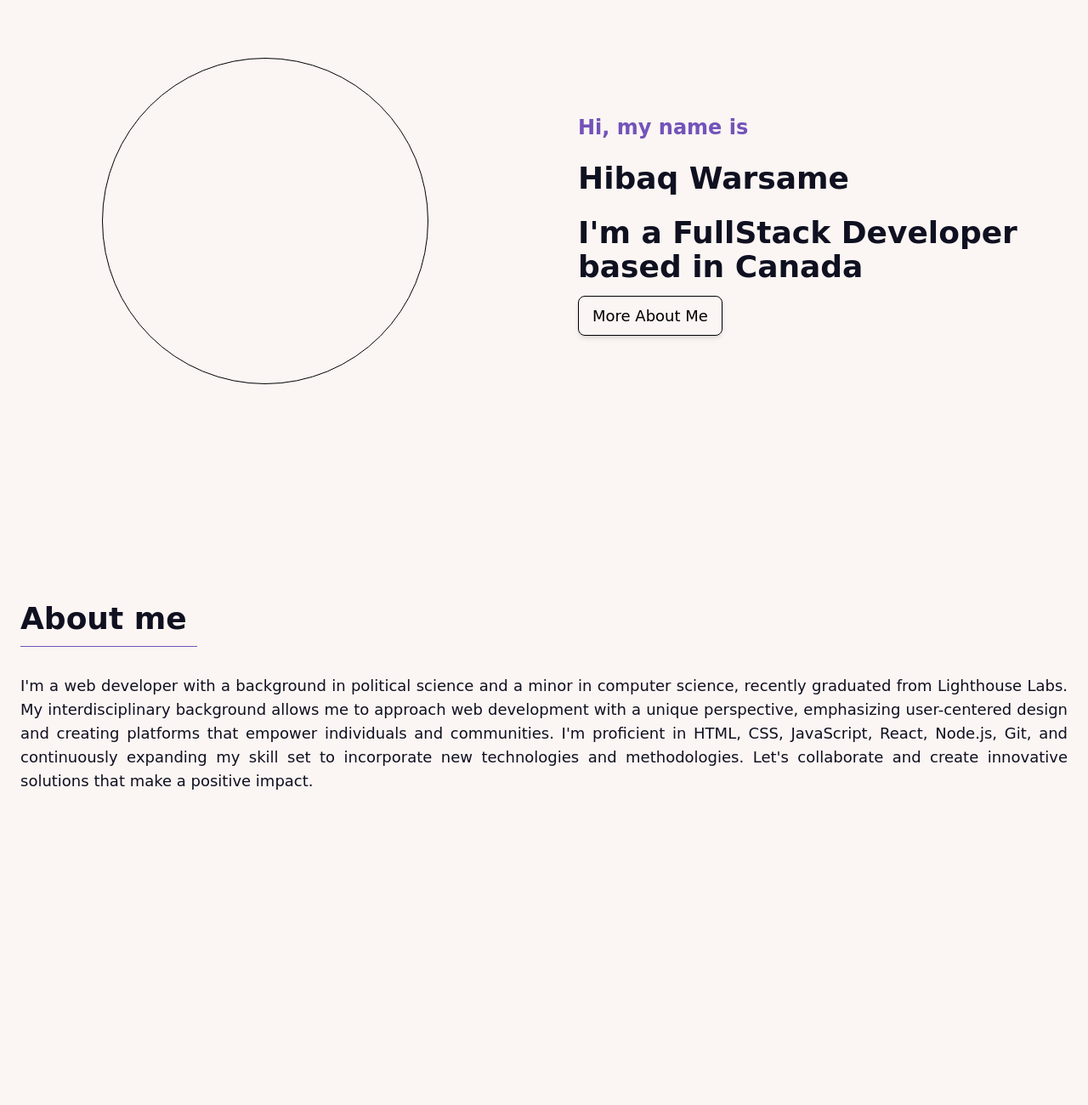
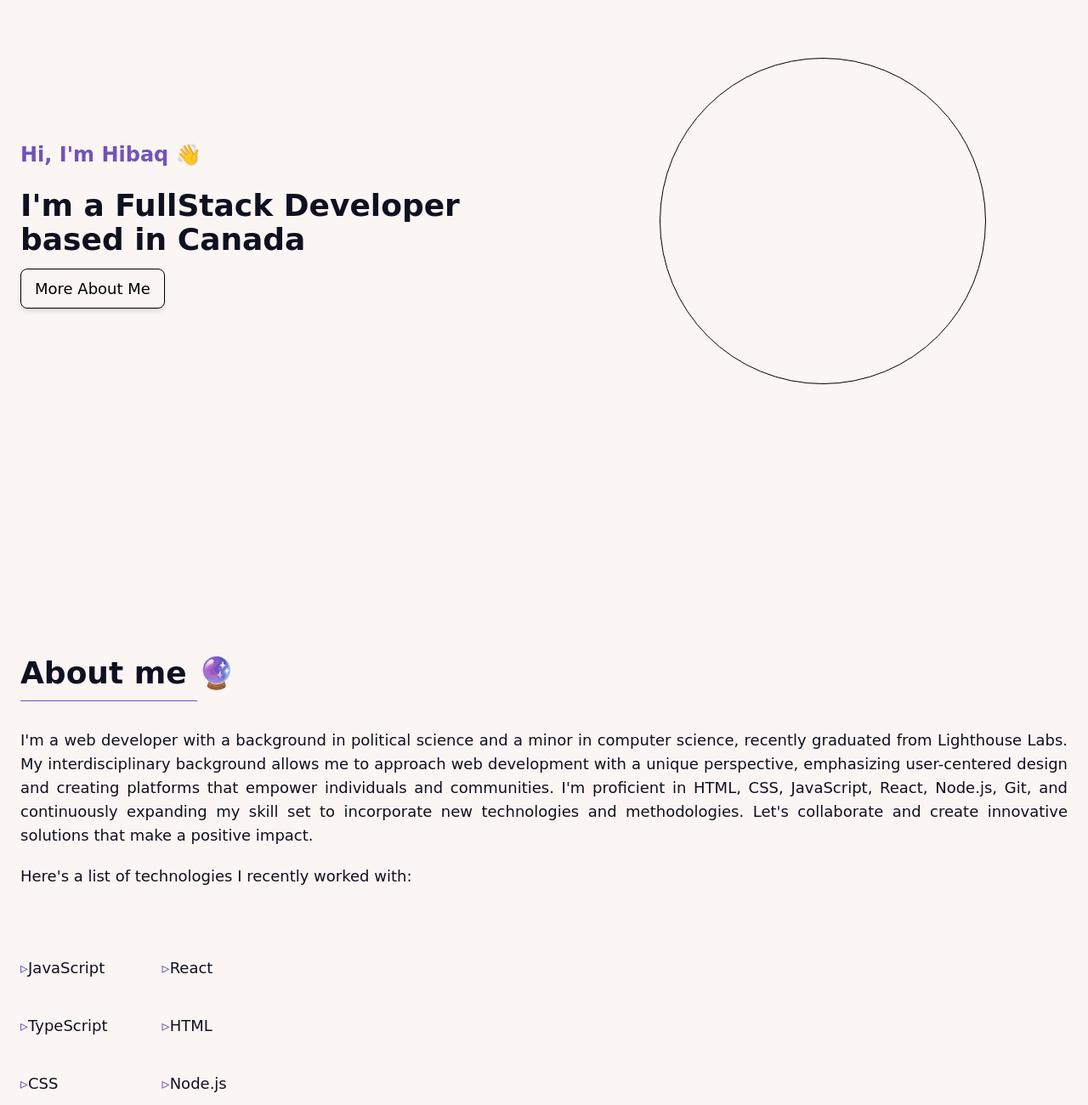
Before and after one commit to hibaqw/hibaq-portfolio, a website: page src/index.html in a window 1280 px wide. Shown: the part 140-1440 px from the top of the page at 85% size. Before the commit the page ends 1201 px from the top, so only its background shows below. Drawn offline with nearby package versions, Linux system fonts and the light colour scheme; a web font is replaced by a local one.

Commit message:
changed ordering of hero image and content

```diff
--- a/src/index.html
+++ b/src/index.html
@@ -58,30 +58,30 @@
       </div>
   </nav>
   <!--Hero section -->
-  <section id="hero" class="mb-64">
+  <section id="hero" class="mb-80">
     <!-- Container for image -->
     <div
-      class="container mx-auto px-6 flex flex-col items-center space-y-10 md:flex-row md:space-y-0 md:space-x-10 lg:space-x-20">
-      <!--image-->
-      <div class="flex justify-center items-center md:w-1/2">
-        <div class="w-64 h-64 lg:w-96 lg:h-96 rounded-full border overflow-hidden hover:scale-110 duration-200">
-          <!-- <img id="hero-img" src="./Ellipse 1.jpg"> -->
-        </div>
-      </div>
+      class="container mx-auto px-6 flex flex-col-reverse items-center space-y-10 md:flex-row md:space-y-0 md:space-x-10 lg:space-x-20">
+
       <!--content -->
       <div class="flex flex-col space-y-6 md:w-1/2">
         <h1
           class="font-display text-xl text-violet dark:text-orchid font-bold text-center md:text-left md:text-lg lg:text-xl xl:text-2xl">
-          Hi, my name is</h1>
-          <h2
-          class="font-display text-xl text-plum dark:text-snow font-bold text-center md:text-left md:text-2xl lg:text-3xl xl:text-4xl">
-          Hibaq Warsame</h2>
+          Hi, I'm Hibaq 👋</h1>
         <h2
           class="font-display text-xl text-plum dark:text-snow font-bold text-center md:text-left md:text-2xl lg:text-3xl xl:text-4xl">
           I'm a FullStack Developer based in Canada</h2>
         <!-- button container -->
         <div class=" md:self-start self-center">
-          <a href="#about" class="px-6 py-3 md:px-3 font-display lg:px-4 md:text-sm lg:text-lg dark:text-snow dark:hover:text-veryDarkBlue border rounded-lg shadow-md cursor-pointer hover:border-violet duration-200 dark:hover:bg-orchid"> More About Me</a>
+          <a href="#about"
+            class="px-6 py-3 md:px-3 font-display lg:px-4 md:text-sm lg:text-lg dark:text-snow dark:hover:text-veryDarkBlue border rounded-lg shadow-md cursor-pointer hover:border-violet duration-200 dark:hover:bg-orchid">
+            More About Me</a>
+        </div>
+      </div>
+      <!--image-->
+      <div class="flex justify-center items-center md:w-1/2">
+        <div class="w-64 h-64 lg:w-96 lg:h-96 rounded-full border overflow-hidden hover:scale-110 duration-200">
+          <!-- <img id="hero-img" src="./Ellipse 1.jpg"> -->
         </div>
       </div>
     </div>
@@ -95,7 +95,7 @@
           <div>
             <h2
               class="font-display text-xl text-plum dark:text-snow font-bold text-center md:text-left md:text-2xl lg:text-3xl xl:text-4xl">
-          About me</h2>
+              About me 🔮</h2>
           </div>
           <div class="mx-auto md:w-52 md:mx-0 border-b border-b-violet dark:border-b-orchid my-3"></div>
         </div>
@@ -106,8 +106,25 @@
     <div class="container mx-auto px-6 flex items-center space-y-10 md:space-y-0 md:space-x-10 lg:space-x-20">
       <div class="font-display text-lg text-plum dark:text-snow text-center">
         <p class="text-justify">
-        I'm a web developer with a background in political science and a minor in computer science, recently graduated from Lighthouse Labs. My interdisciplinary background allows me to approach web development with a unique perspective, emphasizing user-centered design and creating platforms that empower individuals and communities. I'm proficient in HTML, CSS, JavaScript, React, Node.js, Git, and continuously expanding my skill set to incorporate new technologies and methodologies. Let's collaborate and create innovative solutions that make a positive impact.
+          I'm a web developer with a background in political science and a minor in computer science, recently graduated
+          from Lighthouse Labs. My interdisciplinary background allows me to approach web development with a unique
+          perspective, emphasizing user-centered design and creating platforms that empower individuals and communities.
+          I'm proficient in HTML, CSS, JavaScript, React, Node.js, Git, and continuously expanding my skill set to
+          incorporate new technologies and methodologies. Let's collaborate and create innovative solutions that make a
+          positive impact.
         </p>
+        <p class="text-justify mt-5">
+          Here's a list of technologies I recently worked with:
+        </p>
+        <div class="flex justify-start">
+          <ul class="grid grid-cols-2 gap-x-16 gap-y-10 mt-20 overflow-hidden text-left">
+            <li class="before:content-['▹'] before:relative before:dark:text-orchid before:text-violet">JavaScript</li>
+            <li class="before:content-['▹'] before:relative before:dark:text-orchid before:text-violet">React</li>
+            <li class="before:content-['▹'] before:relative before:dark:text-orchid before:text-violet">TypeScript</li>
+            <li class="before:content-['▹'] before:relative before:dark:text-orchid before:text-violet">HTML</li>
+            <li class="before:content-['▹'] before:relative before:dark:text-orchid before:text-violet">CSS</li>
+            <li class="before:content-['▹'] before:relative before:dark:text-orchid before:text-violet">Node.js</li>
+          </ul>
         </div>
       </div>
   </section>
```
Also changed, not shown: dist/output.css. Lines whose indentation alone changed are shown as unchanged.
